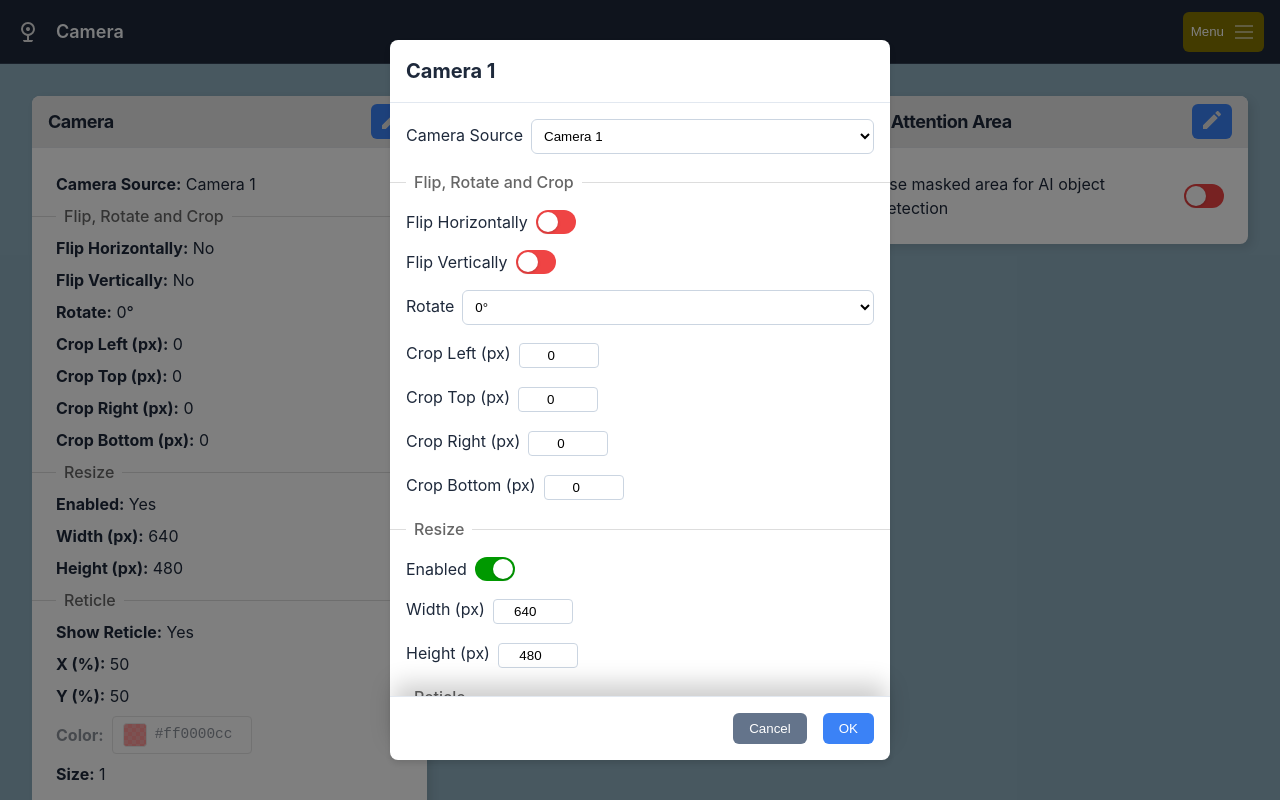
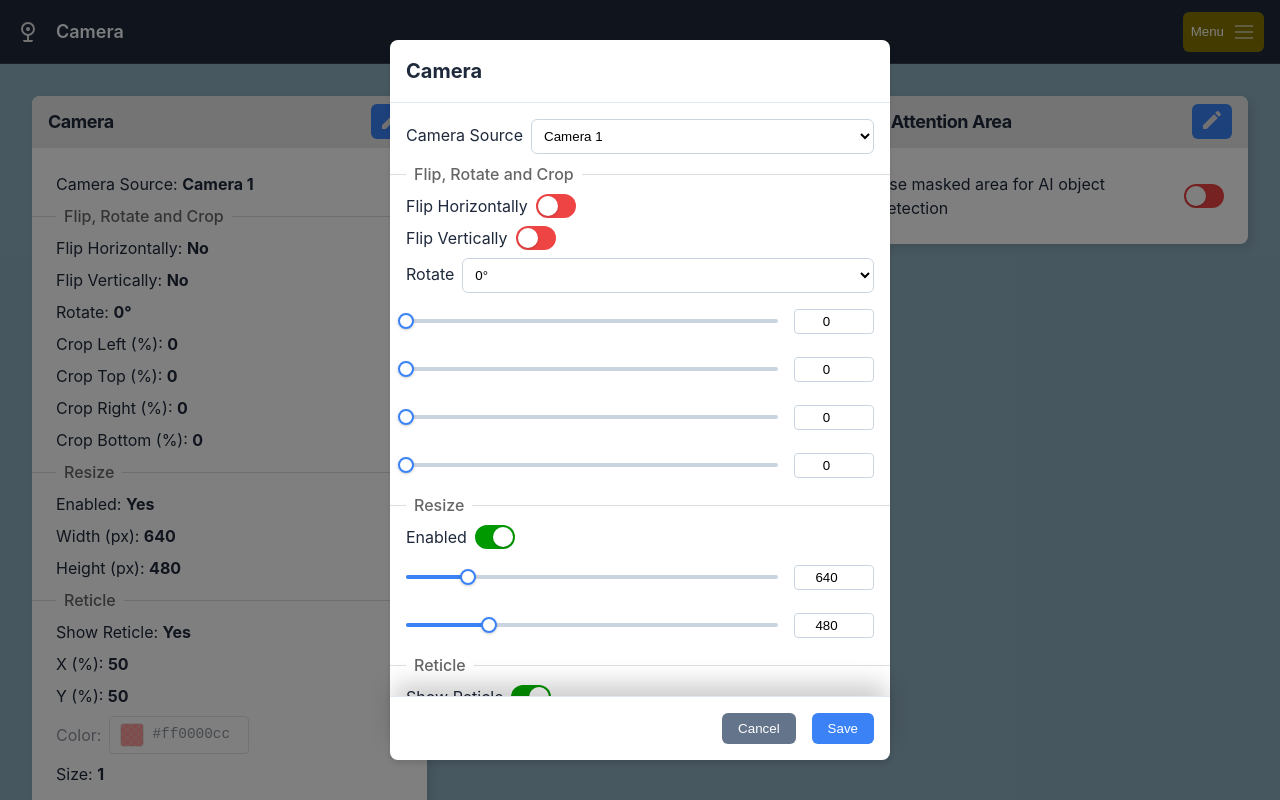
Before and after one commit to jaromirsivic/submoamoa, a React (Vite) app in the folder package/submoamoa/wwwroot/: page /settings/camera in a window 1280 px wide. Both pictures are taken after a click on the button 390 px from the left and 121 px from the top of the page. Built offline with nearby package versions, Linux system fonts and the light colour scheme.

Commit message:
Update of Camera web page

```diff
--- a/package/submoamoa/wwwroot/src/Camera.jsx
+++ b/package/submoamoa/wwwroot/src/Camera.jsx
@@ -4,6 +4,7 @@ import Button from './components/Button';
 import ComboBox from './components/ComboBox';
 import StaticText from './components/StaticText';
 import NumericInput from './components/NumericInput';
+import Slider from './components/Slider';
 import Switch from './components/Switch';
 import ColumnLayout from './components/ColumnLayout';
 import HorizontalSeparator from './components/HorizontalSeparator';
@@ -97,33 +98,33 @@ const Camera = () => {
                     >
                         <div style={{ display: 'flex', flexDirection: 'column', gap: '0.5rem' }}>
                             <ColumnLayout gap="0.5rem">
-                                <StaticText text={<><span style={boldLabelStyle}>Camera Source:</span> {getSourceLabel(cameraSettings.source)}</>} />
+                                <StaticText text={<>Camera Source: <span style={boldLabelStyle}>{getSourceLabel(cameraSettings.source)}</span></>} />
 
                                 <HorizontalSeparator label="Flip, Rotate and Crop" fullWidth={true} />
-                                <StaticText text={<><span style={boldLabelStyle}>Flip Horizontally:</span> {cameraSettings.flipHorizontally ? 'Yes' : 'No'}</>} />
-                                <StaticText text={<><span style={boldLabelStyle}>Flip Vertically:</span> {cameraSettings.flipVertically ? 'Yes' : 'No'}</>} />
-                                <StaticText text={<><span style={boldLabelStyle}>Rotate:</span> {getRotateLabel(cameraSettings.rotate)}</>} />
-                                <StaticText text={<><span style={boldLabelStyle}>Crop Left (px):</span> {cameraSettings.cropLeft}</>} />
-                                <StaticText text={<><span style={boldLabelStyle}>Crop Top (px):</span> {cameraSettings.cropTop}</>} />
-                                <StaticText text={<><span style={boldLabelStyle}>Crop Right (px):</span> {cameraSettings.cropRight}</>} />
-                                <StaticText text={<><span style={boldLabelStyle}>Crop Bottom (px):</span> {cameraSettings.cropBottom}</>} />
+                                <StaticText text={<>Flip Horizontally: <span style={boldLabelStyle}>{cameraSettings.flipHorizontally ? 'Yes' : 'No'}</span></>} />
+                                <StaticText text={<>Flip Vertically: <span style={boldLabelStyle}>{cameraSettings.flipVertically ? 'Yes' : 'No'}</span></>} />
+                                <StaticText text={<>Rotate: <span style={boldLabelStyle}>{getRotateLabel(cameraSettings.rotate)}</span></>} />
+                                <StaticText text={<>Crop Left (%): <span style={boldLabelStyle}>{cameraSettings.cropLeft}</span></>} />
+                                <StaticText text={<>Crop Top (%): <span style={boldLabelStyle}>{cameraSettings.cropTop}</span></>} />
+                                <StaticText text={<>Crop Right (%): <span style={boldLabelStyle}>{cameraSettings.cropRight}</span></>} />
+                                <StaticText text={<>Crop Bottom (%): <span style={boldLabelStyle}>{cameraSettings.cropBottom}</span></>} />
 
                                 <HorizontalSeparator label="Resize" fullWidth={true} />
-                                <StaticText text={<><span style={boldLabelStyle}>Enabled:</span> {cameraSettings.resizeEnabled ? 'Yes' : 'No'}</>} />
-                                <StaticText text={<><span style={boldLabelStyle}>Width (px):</span> {cameraSettings.resizeWidth}</>} />
-                                <StaticText text={<><span style={boldLabelStyle}>Height (px):</span> {cameraSettings.resizeHeight}</>} />
+                                <StaticText text={<>Enabled: <span style={boldLabelStyle}>{cameraSettings.resizeEnabled ? 'Yes' : 'No'}</span></>} />
+                                <StaticText text={<>Width (px): <span style={boldLabelStyle}>{cameraSettings.resizeWidth}</span></>} />
+                                <StaticText text={<>Height (px): <span style={boldLabelStyle}>{cameraSettings.resizeHeight}</span></>} />
 
                                 <HorizontalSeparator label="Reticle" fullWidth={true} />
-                                <StaticText text={<><span style={boldLabelStyle}>Show Reticle:</span> {cameraSettings.showReticle ? 'Yes' : 'No'}</>} />
-                                <StaticText text={<><span style={boldLabelStyle}>X (%):</span> {cameraSettings.reticleX}</>} />
-                                <StaticText text={<><span style={boldLabelStyle}>Y (%):</span> {cameraSettings.reticleY}</>} />
+                                <StaticText text={<>Show Reticle: <span style={boldLabelStyle}>{cameraSettings.showReticle ? 'Yes' : 'No'}</span></>} />
+                                <StaticText text={<>X (%): <span style={boldLabelStyle}>{cameraSettings.reticleX}</span></>} />
+                                <StaticText text={<>Y (%): <span style={boldLabelStyle}>{cameraSettings.reticleY}</span></>} />
                                 <ColorPicker
-                                    label={<span style={boldLabelStyle}>Color:</span>}
+                                    label="Color:"
                                     color={cameraSettings.reticleColor}
                                     disabled={true}
                                     showAlpha={true}
                                 />
-                                <StaticText text={<><span style={boldLabelStyle}>Size:</span> {cameraSettings.reticleSize}</>} />
+                                <StaticText text={<>Size: <span style={boldLabelStyle}>{cameraSettings.reticleSize}</span></>} />
                             </ColumnLayout>
                         </div>
                     </Panel>
@@ -211,11 +212,12 @@ const Camera = () => {
             {/* Modal Window for editing Camera settings */}
             <ModalWindow
                 isOpen={isModalOpen}
-                title="Camera 1"
+                title="Camera"
                 onOk={handleModalOk}
                 onCancel={handleModalCancel}
+                okLabel="Save"
             >
-                <div style={{ display: 'flex', flexDirection: 'column', gap: '1rem' }}>
+                <div style={{ display: 'flex', flexDirection: 'column', gap: '0.5rem' }}>
                     <ComboBox
                         label="Camera Source"
                         items={sourceOptions}
@@ -240,37 +242,41 @@ const Camera = () => {
                         value={tempSettings.rotate}
                         onChange={(value) => updateTempSetting('rotate', value)}
                     />
-                    <NumericInput
-                        label="Crop Left (px)"
+                    <Slider
+                        label="Crop Left (%)"
                         value={tempSettings.cropLeft}
                         onChange={(value) => updateTempSetting('cropLeft', value)}
                         min={0}
-                        decimalPlaces={0}
-                        step={1}
+                        max={100}
+                        step={0.5}
+                        allowManualInput={true}
                     />
-                    <NumericInput
-                        label="Crop Top (px)"
+                    <Slider
+                        label="Crop Top (%)"
                         value={tempSettings.cropTop}
                         onChange={(value) => updateTempSetting('cropTop', value)}
                         min={0}
-                        decimalPlaces={0}
-                        step={1}
+                        max={100}
+                        step={0.5}
+                        allowManualInput={true}
                     />
-                    <NumericInput
-                        label="Crop Right (px)"
+                    <Slider
+                        label="Crop Right (%)"
                         value={tempSettings.cropRight}
                         onChange={(value) => updateTempSetting('cropRight', value)}
                         min={0}
-                        decimalPlaces={0}
-                        step={1}
+                        max={100}
+                        step={0.5}
+                        allowManualInput={true}
                     />
-                    <NumericInput
-                        label="Crop Bottom (px)"
+                    <Slider
+                        label="Crop Bottom (%)"
                         value={tempSettings.cropBottom}
                         onChange={(value) => updateTempSetting('cropBottom', value)}
                         min={0}
-                        decimalPlaces={0}
-                        step={1}
+                        max={100}
+                        step={0.5}
+                        allowManualInput={true}
                     />
 
                     <HorizontalSeparator label="Resize" fullWidth={true} />
@@ -279,21 +285,23 @@ const Camera = () => {
                         value={tempSettings.resizeEnabled}
                         onChange={(value) => updateTempSetting('resizeEnabled', value)}
                     />
-                    <NumericInput
+                    <Slider
                         label="Width (px)"
                         value={tempSettings.resizeWidth}
                         onChange={(value) => updateTempSetting('resizeWidth', value)}
                         min={0}
-                        decimalPlaces={0}
+                        max={3840}
                         step={1}
+                        allowManualInput={true}
                     />
-                    <NumericInput
+                    <Slider
                         label="Height (px)"
                         value={tempSettings.resizeHeight}
                         onChange={(value) => updateTempSetting('resizeHeight', value)}
                         min={0}
-                        decimalPlaces={0}
+                        max={2160}
                         step={1}
+                        allowManualInput={true}
                     />
 
                     <HorizontalSeparator label="Reticle" fullWidth={true} />
@@ -302,23 +310,23 @@ const Camera = () => {
                         value={tempSettings.showReticle}
                         onChange={(value) => updateTempSetting('showReticle', value)}
                     />
-                    <NumericInput
+                    <Slider
                         label="X (%)"
                         value={tempSettings.reticleX}
                         onChange={(value) => updateTempSetting('reticleX', value)}
                         min={0}
                         max={100}
-                        decimalPlaces={3}
                         step={0.5}
+                        allowManualInput={true}
                     />
-                    <NumericInput
+                    <Slider
                         label="Y (%)"
                         value={tempSettings.reticleY}
                         onChange={(value) => updateTempSetting('reticleY', value)}
                         min={0}
                         max={100}
-                        decimalPlaces={3}
                         step={0.5}
+                        allowManualInput={true}
                     />
                     <ColorPicker
                         label="Color"
@@ -326,14 +334,14 @@ const Camera = () => {
                         onChange={(value) => updateTempSetting('reticleColor', value)}
                         showAlpha={true}
                     />
-                    <NumericInput
+                    <Slider
                         label="Size"
                         value={tempSettings.reticleSize}
                         onChange={(value) => updateTempSetting('reticleSize', value)}
                         min={0.25}
                         max={5}
-                        decimalPlaces={2}
                         step={0.25}
+                        allowManualInput={true}
                     />
                 </div>
             </ModalWindow>
```
Also changed, not shown: 1 other file (tests, documents, lock files or other folders).
